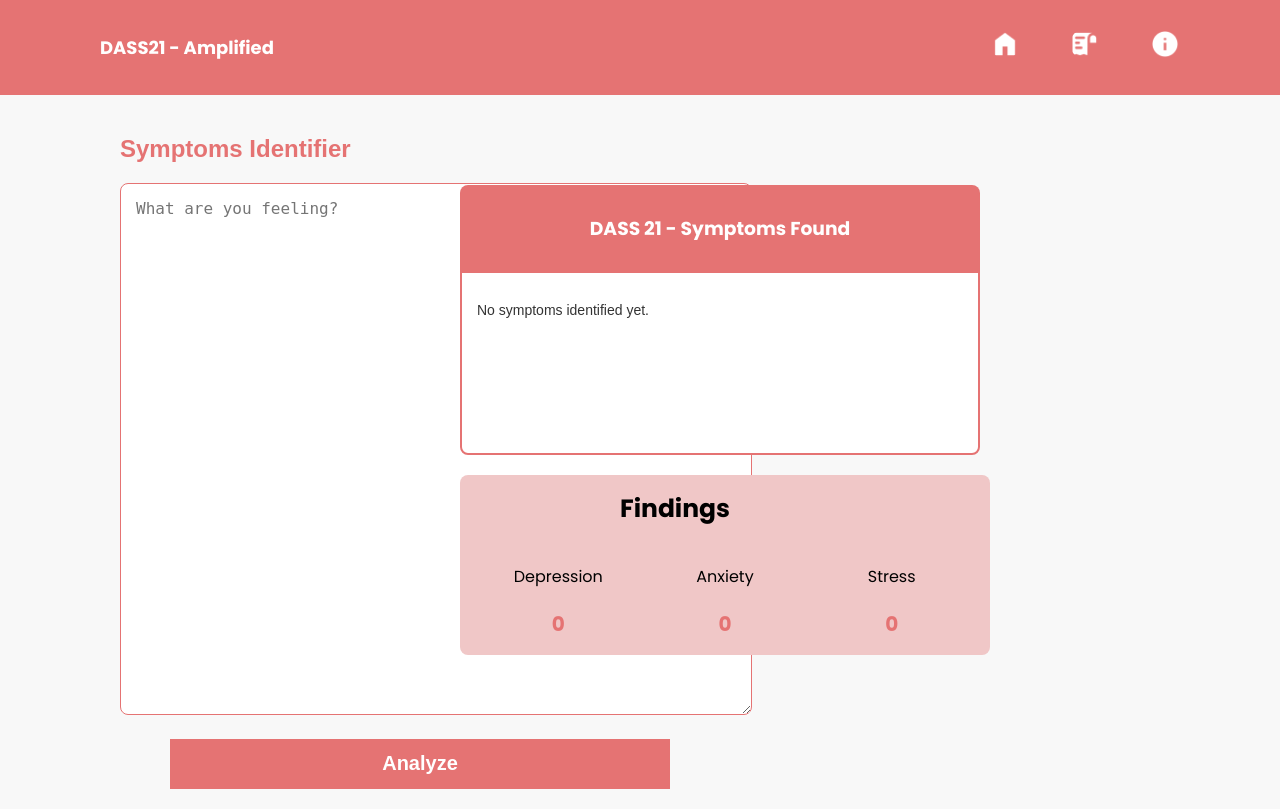
After one commit to Mich-Tapawan/dass, a Flask app: page /detect in a window 1280 px wide. The commit adds this page. Run offline with Flask 3, Linux system fonts and the light colour scheme.

Commit message:
Initial commit

```diff
--- a/app.py
+++ b/app.py
@@ -6,7 +6,16 @@ CORS(app)
 
 @app.route('/')
 def home():
-    return
+    return render_template('index.html')
+
+@app.route('/detect')
+def detect():
+    return render_template('list.html')
+
+@app.route('/model')
+def model():
+    return render_template('info.html')
+
 
 if __name__ == "__main__":
     app.run(debug=True)
--- /dev/null
+++ b/static/style/list.css
@@ -0,0 +1,160 @@
+body {
+  font-family: Arial, sans-serif;
+  margin: 0;
+  padding: 0;
+  background-color: #f8f8f8;
+  color: #333;
+}
+
+header {
+  display: flex;
+  background-color: #e57373;
+  color: white;
+  padding: 10px 100px;
+  display: flex;
+  align-items: center;
+  justify-content: space-between;
+  font-size: 18px;
+  font-family: Poppins, serif;
+}
+
+h4 {
+  font-family: Poppins, serif;
+}
+.header-icons {
+  display: flex;
+  gap: 50px; /* Space between icons */
+}
+
+.header-icons img {
+  width: 30px;
+  height: 30px;
+  border-radius: 50%; /* Optional for circular icons */
+  cursor: pointer;
+  transition: transform 0.2s ease;
+}
+
+.header-icons img:hover {
+  transform: scale(1.1); /* Slight zoom effect on hover */
+}
+
+main {
+  display: flex; /* Use flexbox for layout */
+  justify-content: space-between; /* Space between left and right sections */
+  align-items: flex-start; /* Align items to the top */
+  gap: 20px; /* Space between the two sections */
+  padding: 20px;
+}
+.symptoms-identifier {
+  width: 300px; /* Adjust width as needed */
+  text-align: left;
+}
+
+.symptoms-identifier h2 {
+  color: #e57373;
+  margin-left: 100px; /* Aligns with the textarea */
+  white-space: nowrap; /* Prevents wrapping */
+}
+
+.symptoms-identifier textarea {
+  width: 600px;
+  height: 500px; /* Adjust height if necessary */
+  padding: 15px;
+  border: 1px solid #e57373;
+  border-radius: 8px;
+  outline: none; /* Removes default outline */
+  font-size: 16px;
+  margin-left: 100px; /* Aligns with the heading */
+  margin-bottom: 20px;
+}
+
+.symptoms-identifier button {
+  background-color: #e57373;
+  color: white;
+  border: none;
+  width: 500px; /* Matches the textarea width */
+  height: 50px;
+  font-size: 20px;
+  font-weight: bold;
+  cursor: pointer;
+  transition: background-color 0.3s ease;
+  margin-left: 150px; /* Aligns with the textarea and heading */
+}
+
+.symptoms-identifier button:hover {
+  background-color: #d32f2f; /* Slightly darker shade on hover */
+}
+
+.symptoms-found {
+  width: 300px; /* Adjust width for the right-side box */
+  margin-right: 500px;
+  margin-top: 70px;
+}
+
+.title-box {
+  background-color: #e57373;
+  color: white;
+  padding: 10px;
+  width: 500px;
+  border-radius: 8px 8px 0 0; /* Rounded top corners */
+  text-align: center;
+  font-weight: bold;
+  font-family: Poppins;
+}
+
+.content-box {
+  background-color: white;
+  border: 2px solid #e57373;
+  width: 486px;
+  border-radius: 0 0 8px 8px; /* Rounded bottom corners */
+  padding: 15px;
+  min-height: 150px; /* Adjust as needed */
+  font-size: 14px;
+  color: #333;
+}
+
+.findings-box {
+  background-color: #f0c7c7; /* Red color for the box */
+  padding: 15px;
+  margin-top: 20px;
+  border-radius: 8px; /* Rounded corners */
+  width: 500px; /* Same width as the content box */
+  height: 150px;
+}
+
+.findings-box h4 {
+  color: black;
+  text-align: center;
+  font-weight: bold;
+  font-size: 25px;
+  font-family: Poppins;
+  margin-bottom: 20px; /* Space between title and items */
+  margin-right: 100px;
+  margin-top: 0px; /* Move the title slightly higher */
+}
+
+.findings-content {
+  display: flex;
+  justify-content: space-between; /* Space the items evenly */
+  text-align: center;
+  width: 100%;
+}
+
+.findings-item {
+  flex: 1; /* Each item takes equal space */
+}
+
+.findings-item p {
+  font-size: 16px;
+  color: black;
+  margin-bottom: 5px;
+  font-family: Poppins;
+}
+
+/* Style for the number (0) */
+.findings-item p:last-child {
+  color: #e57373; /* Color the number 0 */
+  font-size: 20px; /* Make the number slightly bigger */
+  font-weight: bold; /* Make the number bold */
+  font-family: Poppins;
+}
--- /dev/null
+++ b/templates/list.html
@@ -0,0 +1,65 @@
+<!DOCTYPE html>
+<html lang="en">
+  <head>
+    <meta charset="UTF-8" />
+    <meta name="viewport" content="width=device-width, initial-scale=1.0" />
+    <title>DASS21 - Amplified</title>
+    <link rel="stylesheet" href="/static/style/list.css" />
+    <link rel="preconnect" href="https://fonts.googleapis.com" />
+    <link rel="preconnect" href="https://fonts.gstatic.com" crossorigin />
+    <link
+      href="https://fonts.googleapis.com/css2?family=Poppins:ital,wght@0,100;0,200;0,300;0,400;0,500;0,600;0,700;0,800;0,900;1,100;1,200;1,300;1,400;1,500;1,600;1,700;1,800;1,900&display=swap"
+      rel="stylesheet"
+    />
+  </head>
+  <body>
+    <header>
+      <h4>DASS21 - Amplified</h4>
+      <div class="header-icons">
+        <a href="/">
+          <img src="/static/assets/home.png" alt="Home Icon" />
+        </a>
+        <a href="/detect">
+          <img src="/static/assets/list.png" alt="List Icon" />
+        </a>
+        <a href="/model">
+          <img src="/static/assets/info.png" alt="Info Icon" />
+        </a>
+      </div>
+    </header>
+
+    <main>
+      <div class="symptoms-identifier">
+        <h2>Symptoms Identifier</h2>
+        <textarea placeholder="What are you feeling?" rows="6"></textarea>
+        <button>Analyze</button>
+      </div>
+      <div class="symptoms-found">
+        <div class="title-box">
+          <h3>DASS 21 - Symptoms Found</h3>
+        </div>
+        <div class="content-box">
+          <p>No symptoms identified yet.</p>
+        </div>
+        <!-- New Box with Findings -->
+        <div class="findings-box">
+          <h4>Findings</h4>
+          <div class="findings-content">
+            <div class="findings-item">
+              <p>Depression</p>
+              <p>0</p>
+            </div>
+            <div class="findings-item">
+              <p>Anxiety</p>
+              <p>0</p>
+            </div>
+            <div class="findings-item">
+              <p>Stress</p>
+              <p>0</p>
+            </div>
+          </div>
+        </div>
+      </div>
+    </main>
+  </body>
+</html>
```
Also changed, not shown: static/style/index.css (added, +40 -0 lines), static/style/info.css (added, +107 -0 lines), templates/index.html (+21 -1 lines), templates/info.html (added, +60 -0 lines), static/assets/home.png (added), static/assets/info.png (added), static/assets/list.png (added), static/css/index.css (deleted).
